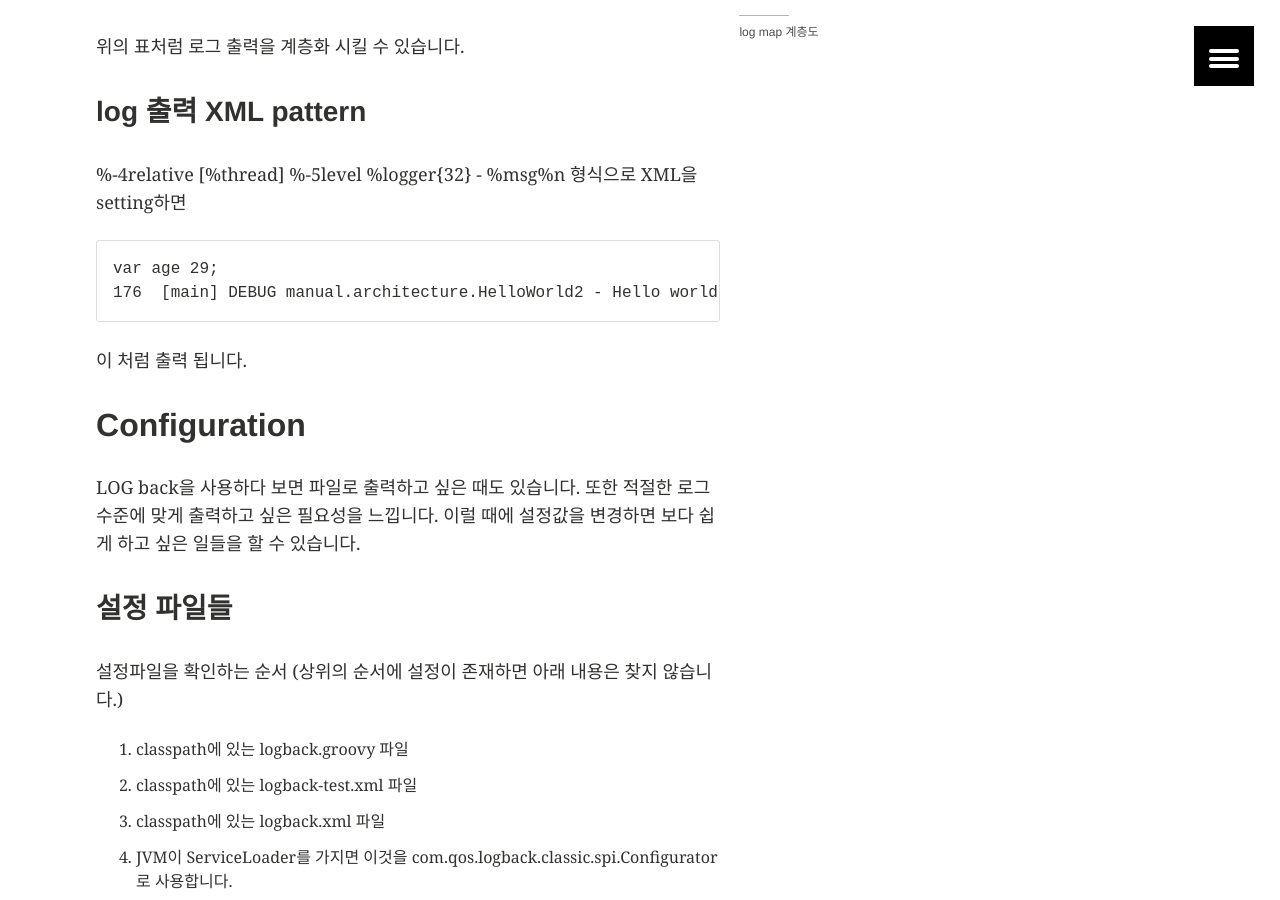
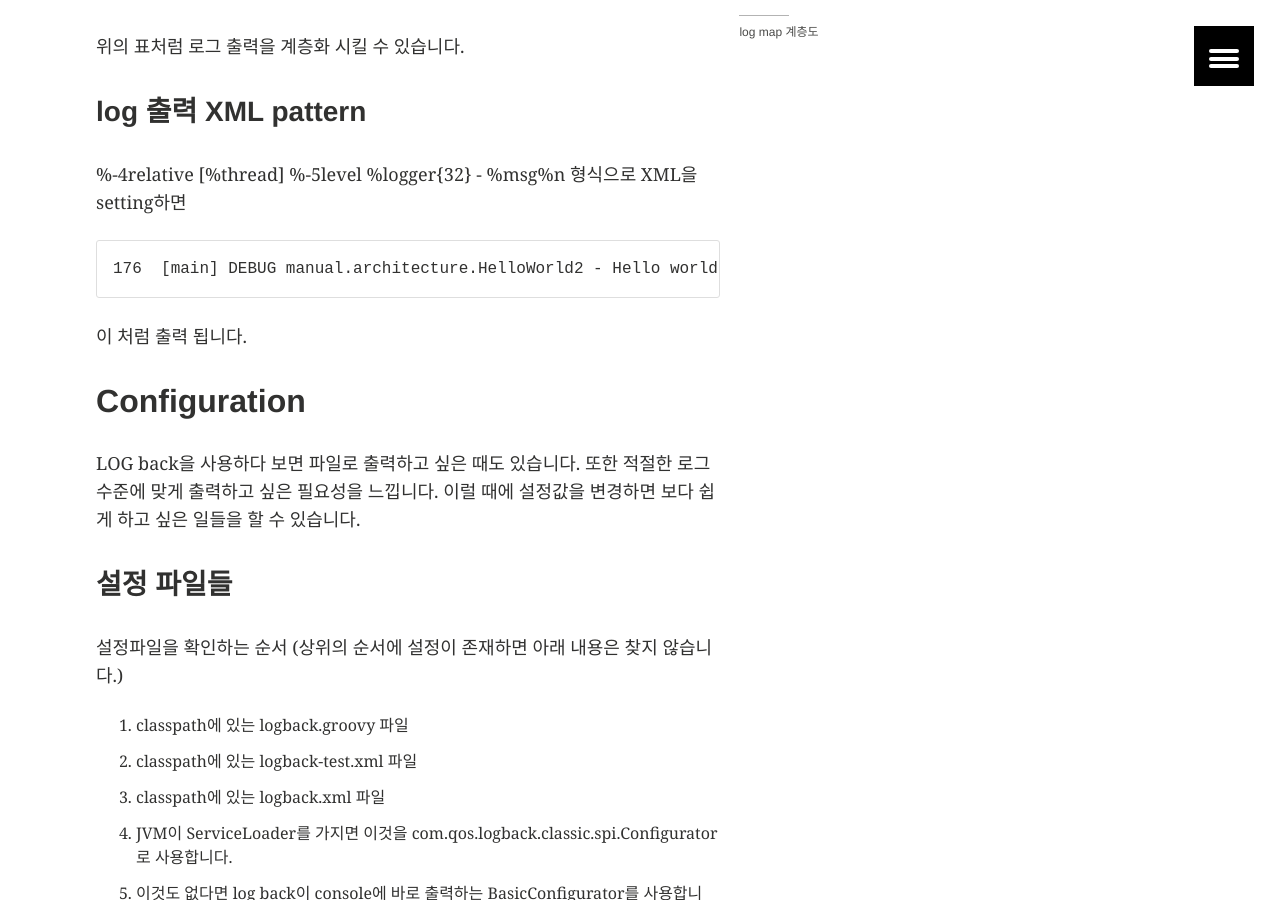
Before and after one commit to kbs0327/blog, a Jekyll site: the page built from _posts/2015-04-09-log-back.markdown, in a window 1280 px wide and 900 px high, scrolled down 657 px. Built offline with Jekyll 4.4.1, drawn with Linux system fonts in a browser that asks for light colours; some of the changed lines change nothing that is shown.

Commit message:
logBack 수

```diff
--- a/_posts/2015-04-09-log-back.markdown
+++ b/_posts/2015-04-09-log-back.markdown
@@ -17,7 +17,7 @@
 
 ### log 출력 구분
 <figure>
-  <a href="log_map.png"></a>
+  <a href="kbs0327.github.io/blog/images/log_map.png"></a>
 	<figcaption>log map 계층도</figcaption>
 </figure>
 
@@ -26,7 +26,6 @@
 ### log 출력 XML pattern
 %-4relative [%thread] %-5level %logger{32} - %msg%n 형식으로 XML을 setting하면
 {% highlight XML %}
-var age 29;
 176  [main] DEBUG manual.architecture.HelloWorld2 - Hello world.
 {% endhighlight %}
 이 처럼 출력 됩니다.
@@ -102,7 +101,7 @@
 {% endhighlight %}
 위처럼 나타낼 수 있으며 위처럼 설정하면
 <figure>
-  <a href="root_logger.png"></a>
+  <a href="kbs0327.github.io/blog/images/root_logger.png"></a>
 </figure>
 위의 표처럼 assign됩니다.
 
```
